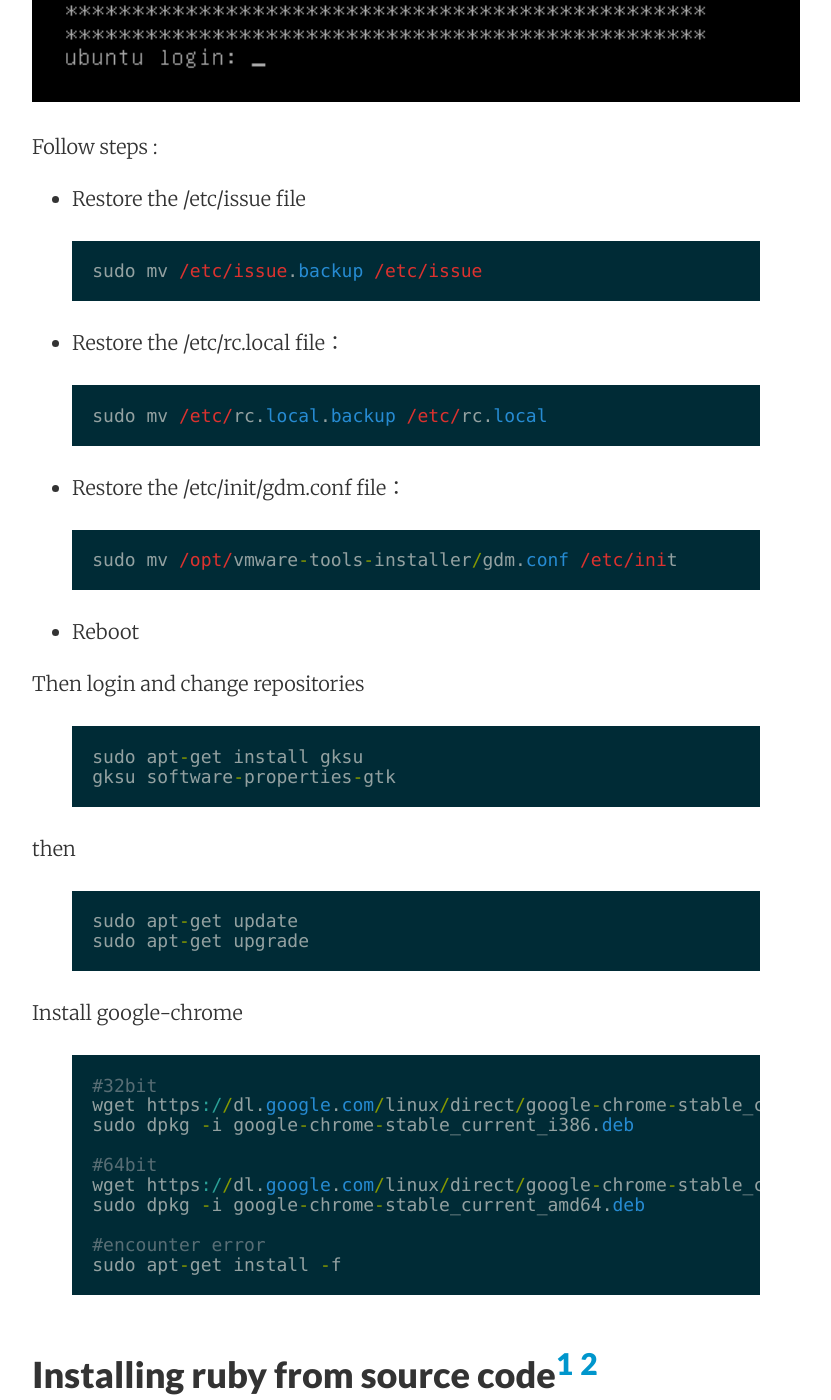
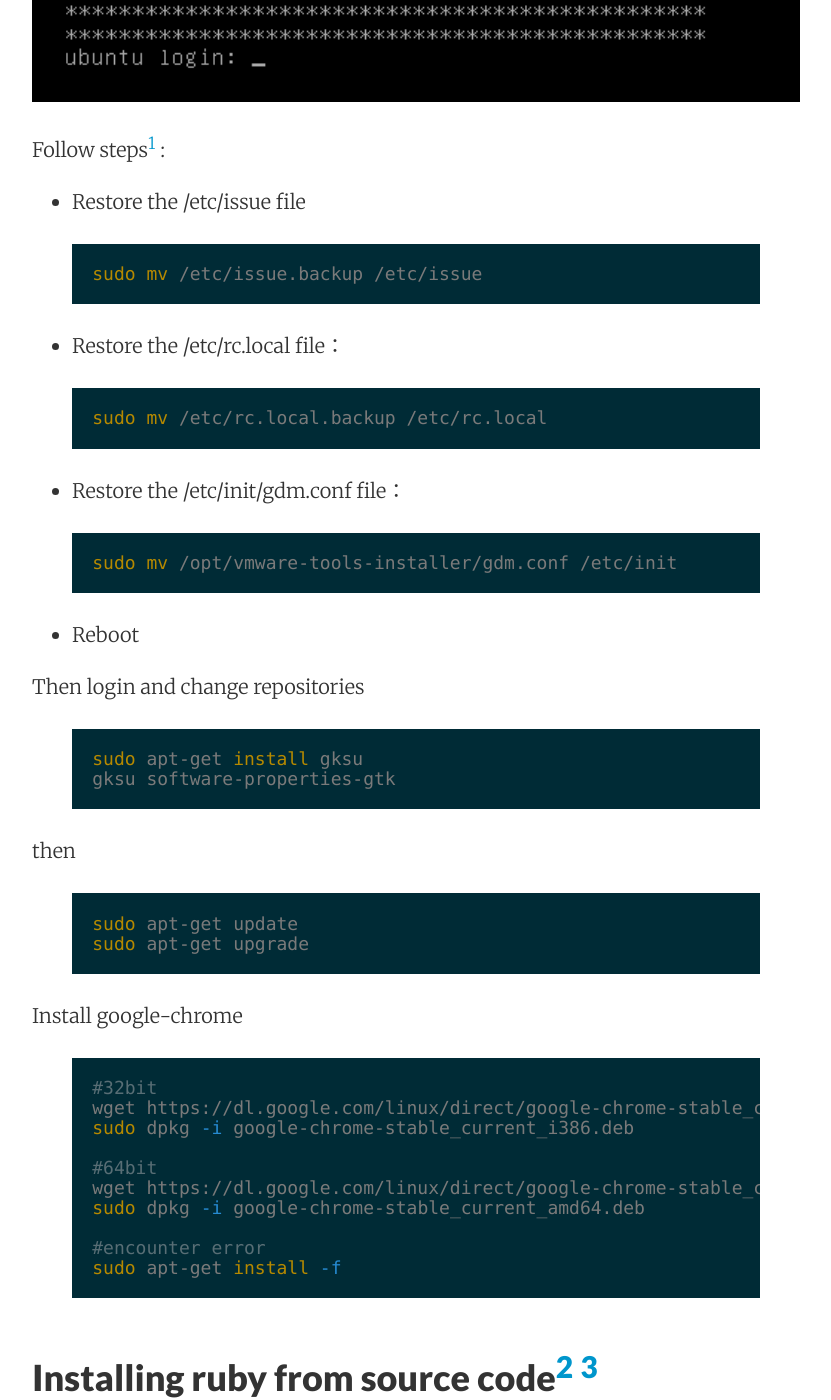
Before and after one commit to wangbangkun/wangbangkun.github.io, a Jekyll site: the page built from _posts/2014-11-01-Building-environment-for-Jekyll.markdown, in a window 1280 px wide and 1400 px high, scrolled down 1089 px. Shown: the whole window, without its empty margins (224-1055 px from the left). Built offline with Jekyll 4.4.1, drawn with Linux system fonts in a browser that asks for light colours; some of the changed text lies outside the part shown.

Commit message:
Change highlight from "ruby" to "bash"(while using "shell" would make build fail).

```diff
--- a/_posts/2014-11-01-Building-environment-for-Jekyll.markdown
+++ b/_posts/2014-11-01-Building-environment-for-Jekyll.markdown
@@ -18,23 +18,23 @@ At the end of creation, GUI didn't appear.
 
 <img src="{{ "/images/posts/2014-11-01.png" | prepend: site.baseurl }}">
 
-Follow steps :
+Follow steps[^nolexer] :
 
 * Restore the /etc/issue file
 
-{% highlight ruby %}
+{% highlight bash %}
 sudo mv /etc/issue.backup /etc/issue
 {% endhighlight %}
 
 * Restore the /etc/rc.local file：
 
-{% highlight ruby %}
+{% highlight bash %}
 sudo mv /etc/rc.local.backup /etc/rc.local
 {% endhighlight %}
 
 * Restore the /etc/init/gdm.conf file：
 
-{% highlight ruby %}
+{% highlight bash %}
 sudo mv /opt/vmware-tools-installer/gdm.conf /etc/init
 {% endhighlight %}
 
@@ -42,20 +42,20 @@ sudo mv /opt/vmware-tools-installer/gdm.conf /etc/init
 
 Then login and change repositories
 
-{% highlight ruby %}
+{% highlight bash %}
 sudo apt-get install gksu
 gksu software-properties-gtk
 {% endhighlight %}
 
 then
 
-{% highlight ruby %}
+{% highlight bash %}
 sudo apt-get update
 sudo apt-get upgrade
 {% endhighlight %}
 
 Install google-chrome
-{% highlight ruby %}
+{% highlight bash %}
 #32bit
 wget https://dl.google.com/linux/direct/google-chrome-stable_current_i386.deb
 sudo dpkg -i google-chrome-stable_current_i386.deb
@@ -76,7 +76,7 @@ Some libraires have been out of date or got higher version during installation.T
 
 After installation,run
 
-{% highlight ruby %}
+{% highlight bash %}
 ruby -verion
 {% endhighlight %}
 
@@ -86,19 +86,19 @@ to test if ruby installed successfully.
 
 1.Install bundler
 
-{% highlight ruby %}
+{% highlight bash %}
 sudo gem install bundler
 {% endhighlight %}
 
 2.Select a directory and clone the repository
 
-{% highlight ruby %}
+{% highlight bash %}
 git clone https://github.com/username/username.github.io
 {% endhighlight %}
 
 3.Change directory to username.github.io and create Gemfile
 
-{% highlight ruby %}
+{% highlight bash %}
 cd username.github.io
 touch Gemfile
 vi Gemfile
@@ -111,19 +111,19 @@ Add following content to Gemfile
 
 4.Run
 
-{% highlight ruby %}
+{% highlight bash %}
 bundle install
 {% endhighlight %}
 
 5.In the root of repository
 
-{% highlight ruby %}
+{% highlight bash %}
 sudo bundle exec jekyll serve
 {% endhighlight %}
 
 6.Encounter an error:Could not find Javascript runtime[^nodejs].Run:
 
-{% highlight ruby %}
+{% highlight bash %}
 sudo apt-get install nodejs
 {% endhighlight %}
 
```
Also changed, not shown: other parts of _posts/2014-11-01-Building-environment-for-Jekyll.markdown (+1 -0 lines).
